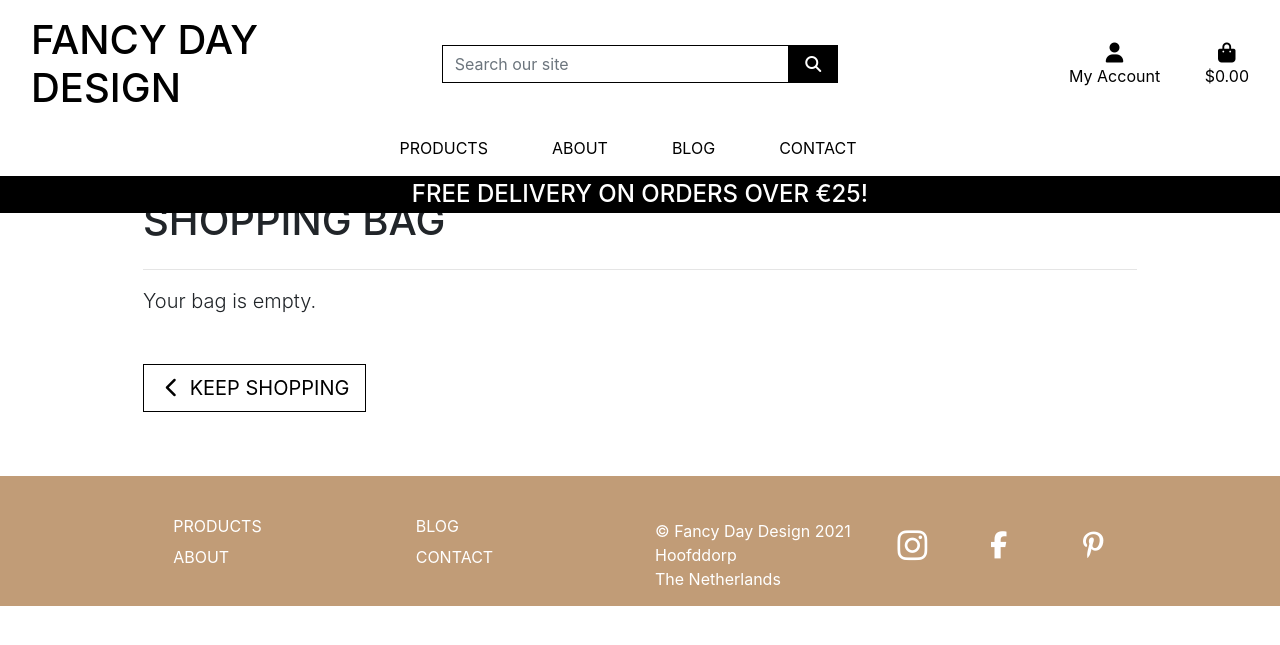
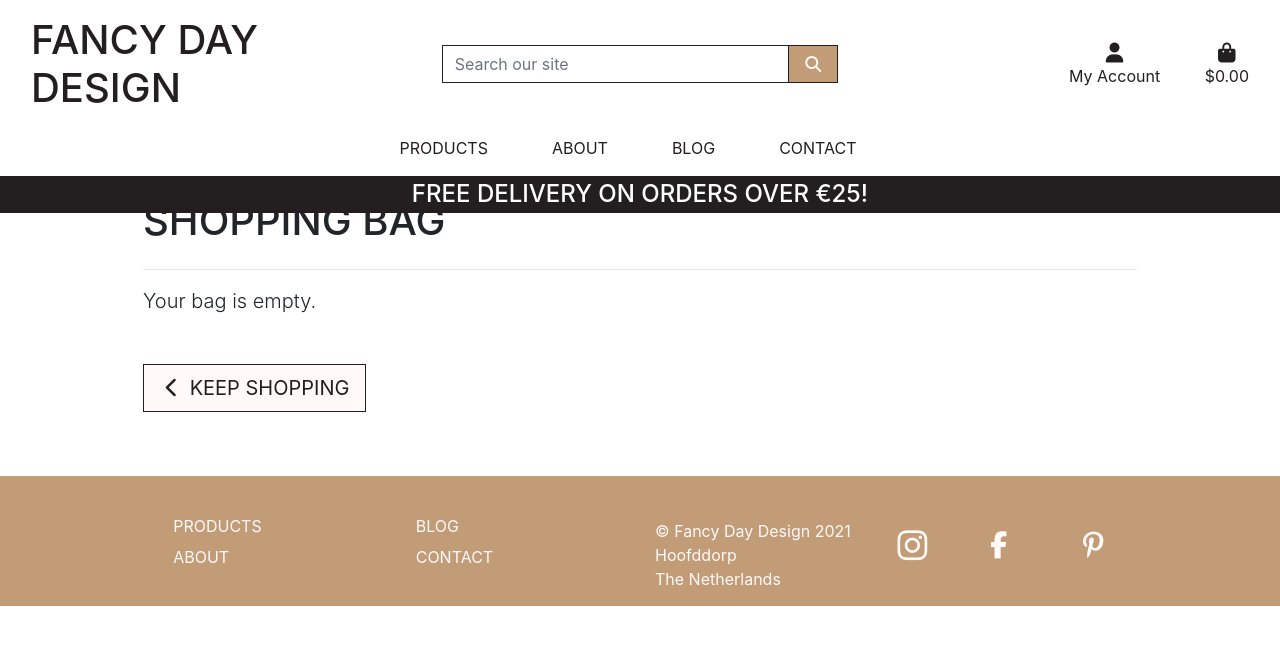
Before and after one commit to gwenjo/FancyDayDesign, a Django app: page /bag/ in a window 1280 px wide. Shown: the top 645 px of the page. Run offline with Django 3.2, Linux system fonts and the light colour scheme; some libraries are stand-ins or nearby versions.

Commit message:
added the right colors to css

```diff
--- a/static/css/base.css
+++ b/static/css/base.css
@@ -25,27 +25,27 @@ html {
 }
 
 .shop-now-button {
-    background: black;
-    color: white;
+    background: #231f20;
+    color: #fff9f9;
     min-width: 260px;
 }
 
 .btn-black {
-    background: black;
-    color: white;
+    background: #c19c77;
+    color: #fff9f9;
 }
 
 .btn-outline-black {
-    background: white;
-    color: black !important; /* use important to override link colors for <a> elements */
-    border: 1px solid black;
+    background: #fff9f9;
+    color: #231f20 !important; /* use important to override link colors for <a> elements */
+    border: 1px solid #231f20;
 }
 
 .btn-outline-black:hover,
 .btn-outline-black:active,
 .btn-outline-black:focus {
     background: #c19c77;
-    color: white !important;
+    color: #fff9f9 !important;
 }
 
 .shop-now-button:hover,
@@ -55,19 +55,19 @@ html {
 .btn-black:active,
 .btn-black:focus {
     background: #c19c77;
-    color: white;
+    color: #fff9f9;
 }
 
 .text-black {
-    color: #000 !important;
+    color: #231f20 !important;
 }
 
 .border-black {
-    border: 1px solid black !important;
+    border: 1px solid #231f20 !important;
 }
 
 .bg-black {
-    background: #000 !important;
+    background: #231f20 !important;
 }
 
 .overlay {
@@ -82,7 +82,7 @@ html {
 
 a.category-badge > span.badge:hover {
     background: #212529 !important;
-    color: #fff !important;
+    color: #fff9f9 !important;
 }
 
 .btt-button {
@@ -109,8 +109,7 @@ a.category-badge > span.badge:hover {
     background: url('/media/wedding_theme.jpeg') no-repeat center center fixed;
     background-size: cover;
     height: calc(100vh - 164px);
-    color: #555;
-    font-family: 'Lato';
+    color: #c19c77;
 }
 
 #home-header-line {
@@ -177,7 +176,7 @@ a.category-badge > span.badge:hover {
 
 .div-product-card-img img {
     width: 100%;
-
+    border: 1px solid #c19c77;;
 }
 
 /*------ Homepage/section2 ------*/
@@ -204,6 +203,7 @@ a.category-badge > span.badge:hover {
   height: auto;
   width: 100%;
 }
+
 @media (min-width: 481px) {
   .half-left,
   .half-right {
@@ -280,7 +280,7 @@ h2 {
 
 footer {
     background-color: #c19c77;
-    color: white;
+    color: #fff9f9;
     min-height: 130px;
     margin-top: 4rem;
 }
@@ -288,13 +288,13 @@ footer {
 .footer-link {
     text-transform: uppercase;
     display: block;
-    color: white;
+    color: #fff9f9;
     padding: .2rem;
 }
 
 .footer-link:hover {
     text-decoration: underline;
-    color: white;
+    color: #fff9f9;
 }
 
 .footer-link-brand {
@@ -327,7 +327,7 @@ footer p {
 }
 
 .div-footer-some:hover {
-    border-bottom: white;
+    border-bottom: #fff9f9;
     text-decoration: underline;
 }
 
@@ -335,7 +335,7 @@ footer p {
 .fa-pinterest-p:before,
 .fa-instagram:before,
 .fa-facebook-f:before {
-    color: white;
+    color: #fff9f9;
 }
 
 /* ----------------Responsive----------------  */
```
Also changed, not shown: README.md.
